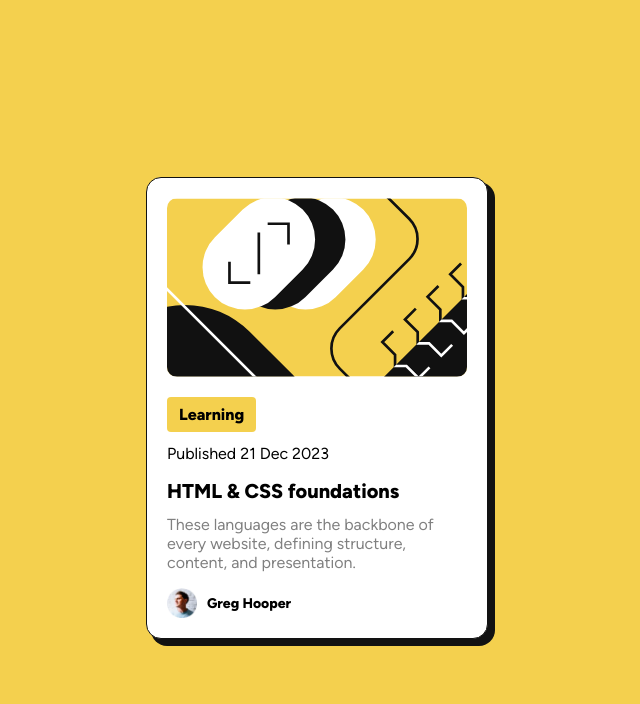
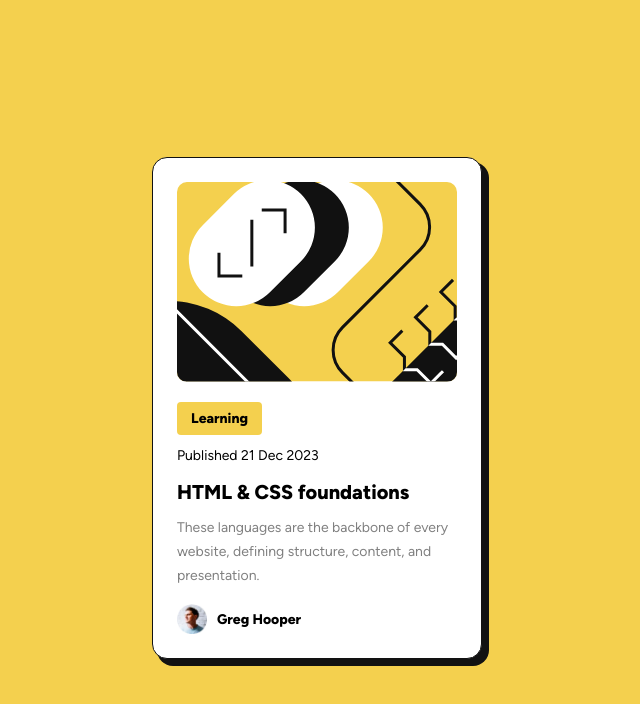
Before and after one commit to alemarr/fm-blog-preview-card, a plain HTML site: page index.html in a window 1280 px wide. Shown: the whole page, without its empty margins (323-963 px from the left). Drawn offline with Linux system fonts and the light colour scheme.

Commit message:
chore: updated main.css to match design :lipstick:

```diff
--- a/main.css
+++ b/main.css
@@ -32,9 +32,8 @@ main {
 
 .card {
     background: var(--white);
-    margin: auto;
-    max-width: 300px;
-    padding: 20px;
+    max-width: 280px;
+    padding: 24px;
     border-radius: 15px;
     border: 1px solid var(--black);
     box-shadow: 6px 6px 0px 1px var(--black);
@@ -47,6 +46,7 @@ main {
     display: flex;
     flex-flow: column;
     row-gap: 16px;
+    max-width: fit-content;
 }
 
 .card__header__content,
@@ -54,6 +54,7 @@ main {
     display: flex;
     flex-flow: column;
     row-gap: 12px;
+    font-size: 14px;
 }
 
 .card__body__title {
@@ -66,8 +67,10 @@ main {
 }
 
 .card__header__img img {
-    width: 300px;
+    width: 280px;
+    height: 200px;
     border-radius: 10px;
+    object-fit: none;
 }
 
 .card__body {
@@ -76,6 +79,8 @@ main {
 
 .card__body__content {
     color: var(--grey);
+    line-height: 24px;
+    font-size: 14px;
 }
 
 .author {
@@ -94,7 +99,7 @@ main {
 
 .badge {
     font-weight: 800;
-    padding: 8px 12px;
+    padding: 8px 14px;
     background: var(--yellow);
     border-radius: 4px;
     width: fit-content;
```
